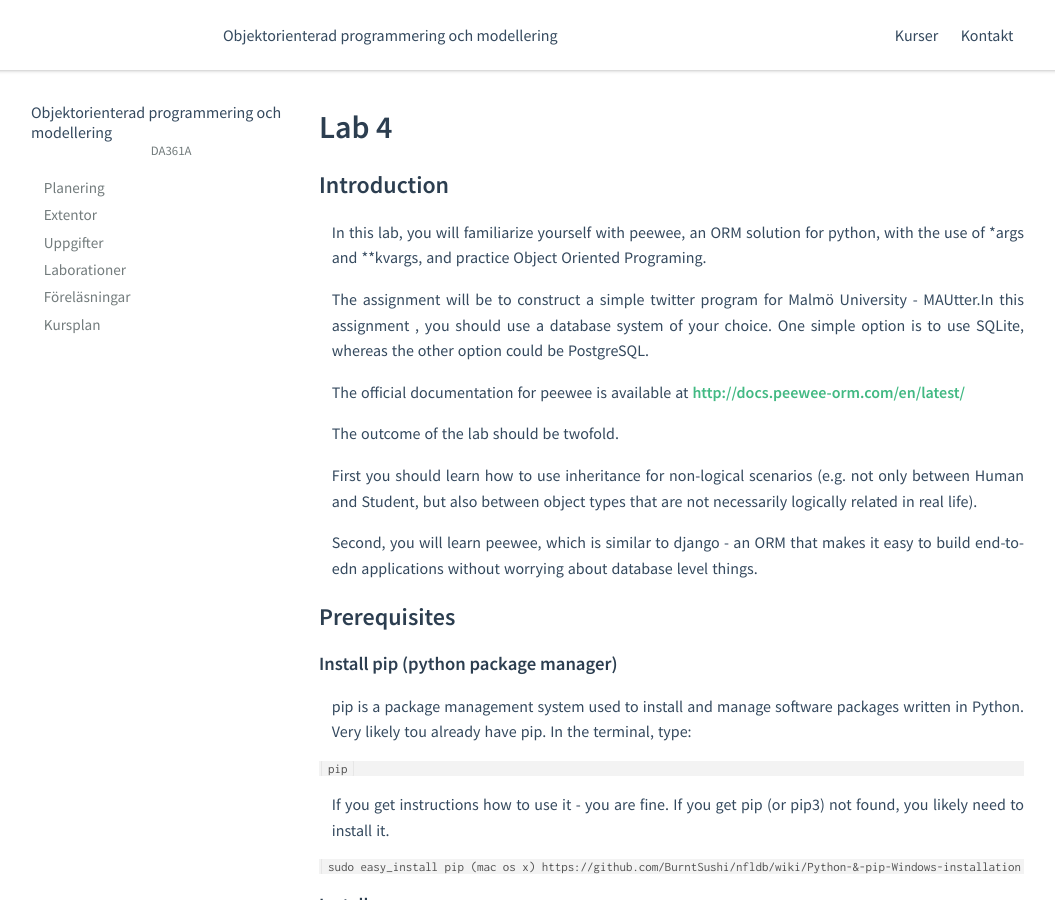
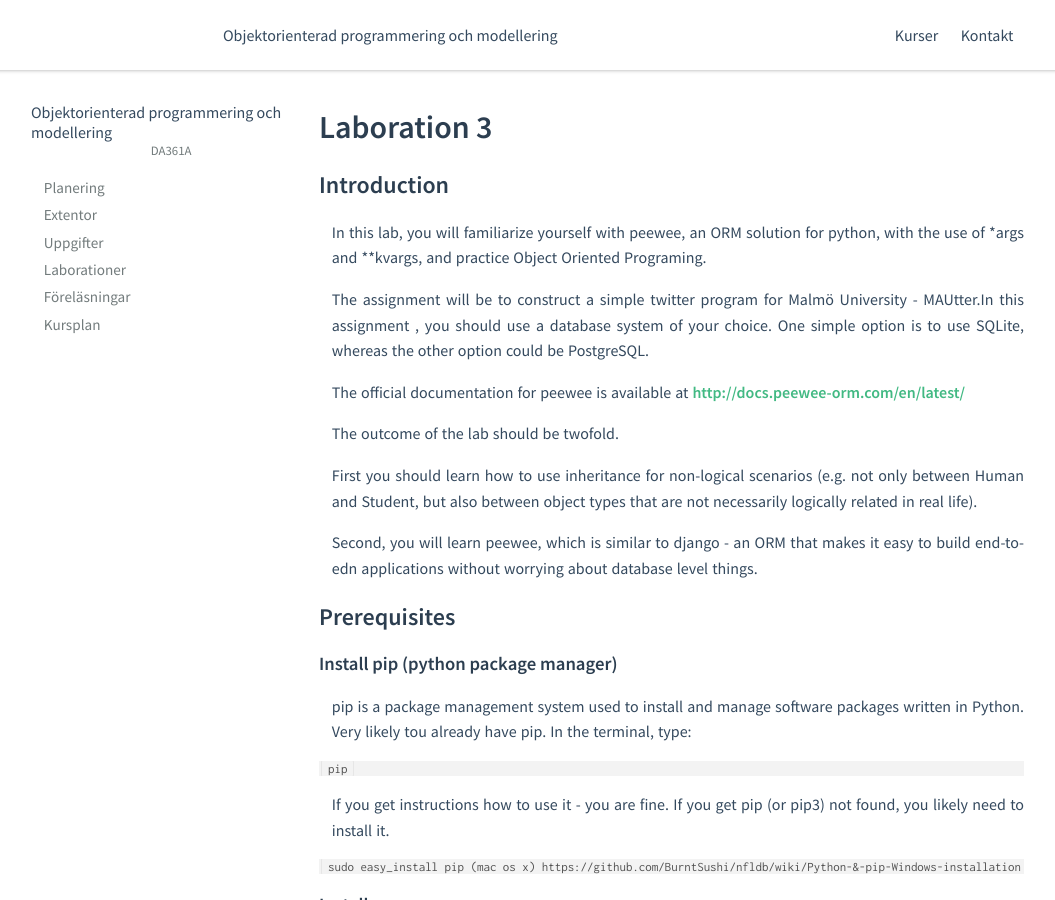
Before and after one commit to stefangeneralao/ia-oop-python, a Jekyll site: the page built from courses/da361a/exercises/L07.md, in a window 1280 px wide and 900 px high. Shown: the whole window, without its empty margins (17-1072 px from the left). Built offline with Jekyll 4.4.1, drawn with Linux system fonts in a browser that asks for light colours.

Commit message:
Update L07.md

```diff
--- a/courses/da361a/exercises/L07.md
+++ b/courses/da361a/exercises/L07.md
@@ -4,7 +4,7 @@ title: Laboration 4
 code: da361a
 ---
 
-# Lab 4
+# Laboration 3
 
 ## Introduction
 
```
